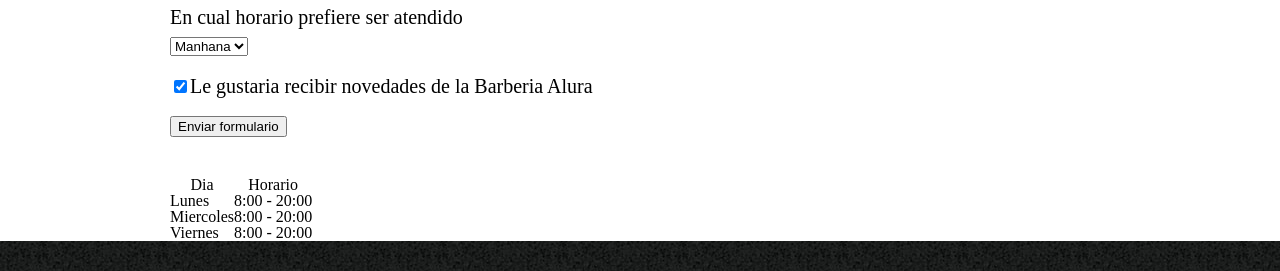
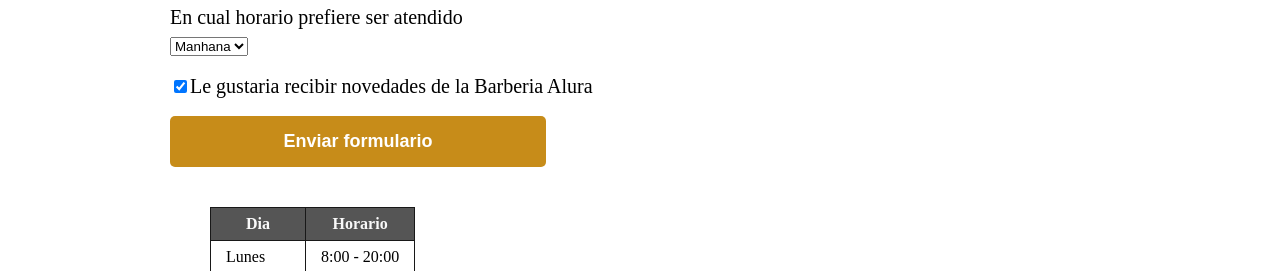
Before and after one commit to juancruzperez/ruta-frontend, a plain HTML site: page contacto.html in a window 1280 px wide. Shown: the part 935-1206 px from the top of the page. Drawn offline with Linux system fonts and the light colour scheme.

Commit message:
Update styles-contacto.css
estilo boton y tablas

```diff
--- a/styles/styles-contacto.css
+++ b/styles/styles-contacto.css
@@ -50,7 +50,34 @@ form label, form legend{
 .checkbox{
     margin: 20px 0;
 }
-
+.btn-enviar{
+    width: 40%;
+    padding: 15px 0;
+    font-size: 18px;
+    font-weight: bold;
+    color: white;
+    background: #c78c19 ;
+    border: none;
+    border-radius: 5px;
+    transition: 1s all;
+    cursor: pointer;
+}
+.btn-enviar:hover{
+    background: #f78c19;
+    transform: scale(1.2);
+}
+table{
+    margin: 40px 40px;
+}
+thead{
+    background: #555;
+    color: #f9f9f9;
+    font-weight: bold;
+}
+td, th{
+    border: 1px solid #181818;
+    padding: 8px 15px;
+}
 .pie-pagina{
     text-align: center;
     background: url(../imagenes/bg.jpg);
```
